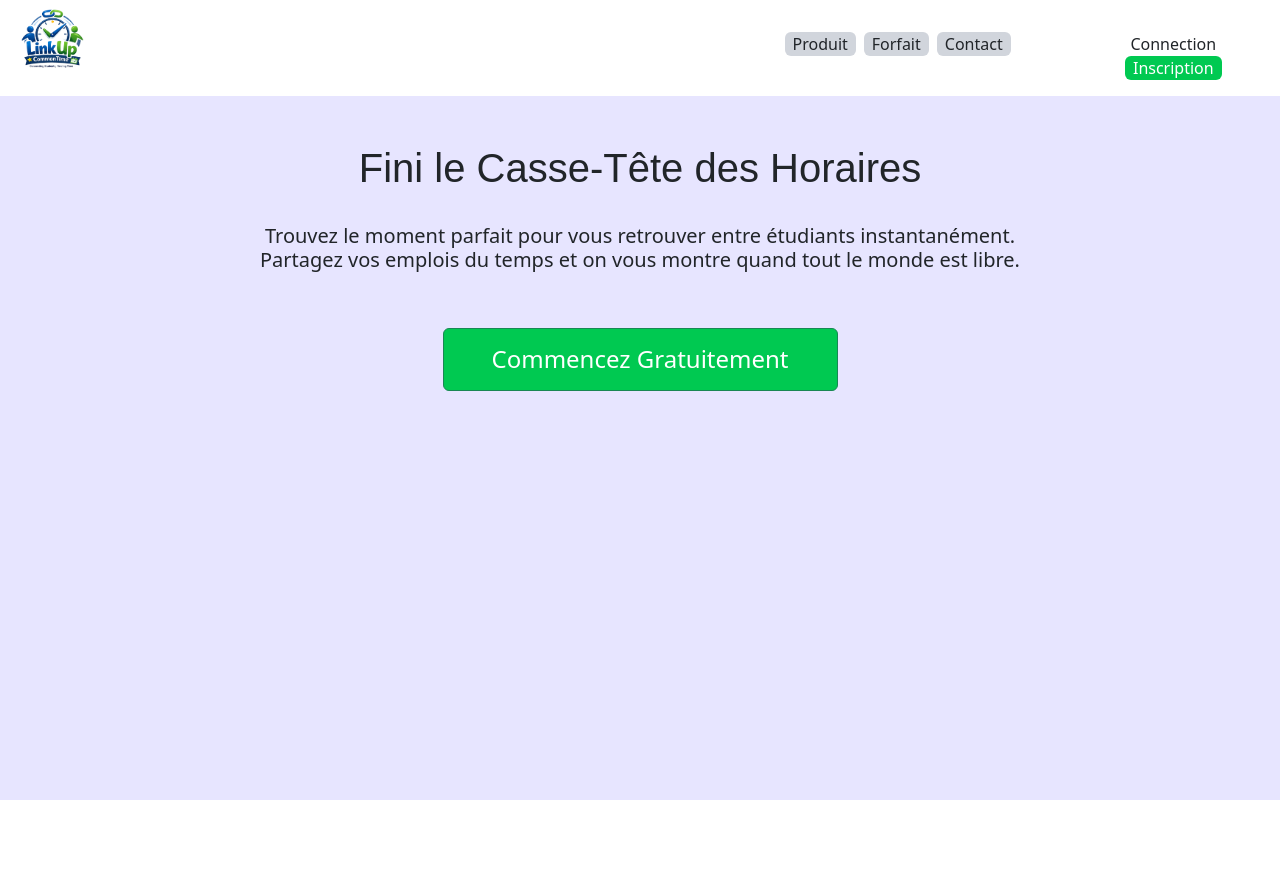
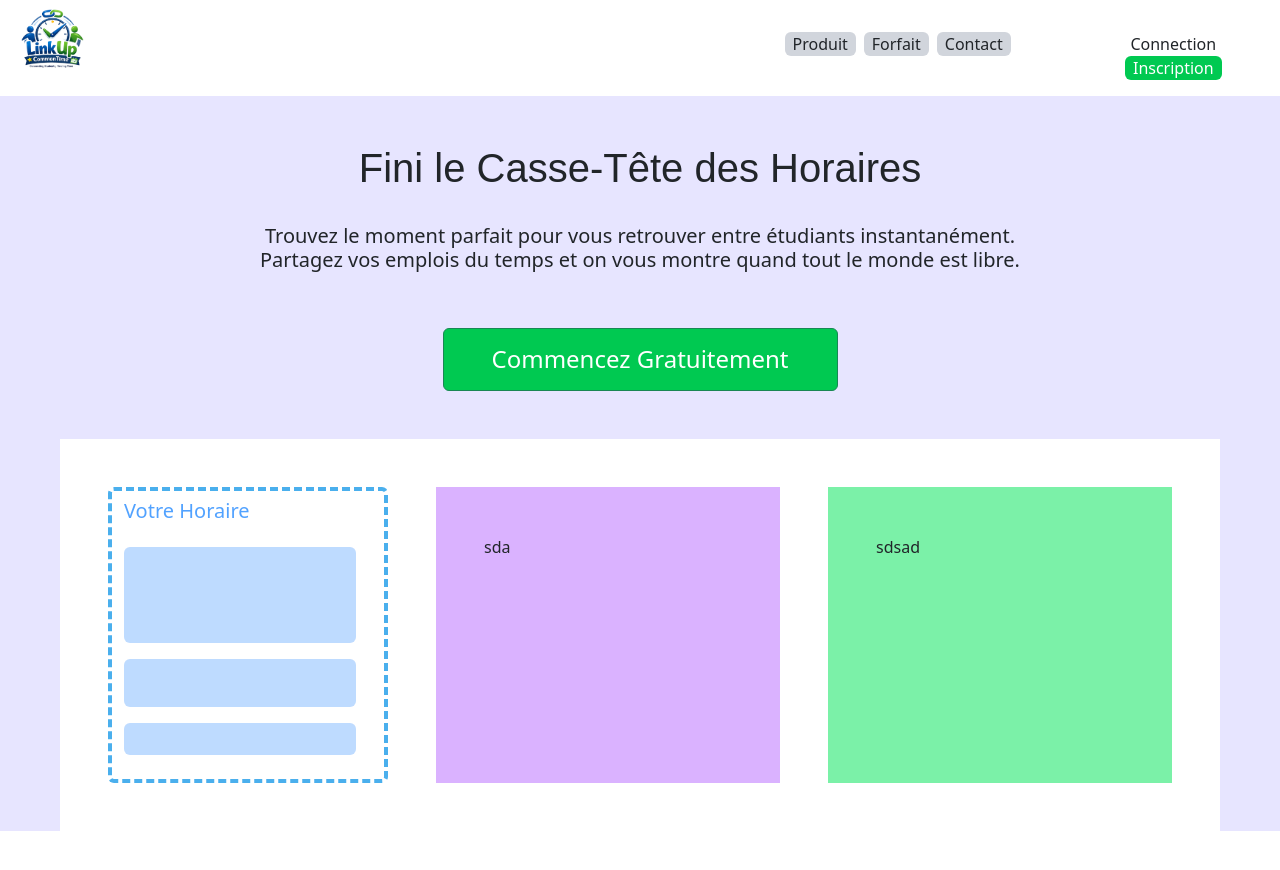
Before and after one commit to SaadK123/PROJET_APP_TRANSACTIONNELLE, a Next.js app in the folder WebApp/my-next-app/: page /HomePage in a window 1280 px wide. Shown: the top 870 px of the page. Before the commit the page ends 800 px from the top, so only its background shows below. Built offline with nearby package versions, Linux system fonts and the light colour scheme.

Commit message:
working on Homepage Exemple at the bottom of the page

```diff
--- a/WebApp/my-next-app/app/HomePage/page.tsx
+++ b/WebApp/my-next-app/app/HomePage/page.tsx
@@ -44,6 +44,24 @@ export default function HomePage() {
         <div className="row pb-5 text-center"><h5>Trouvez le moment parfait pour vous retrouver entre étudiants instantanément. <br />
          Partagez vos emplois du temps et on vous montre quand tout le monde est libre.</h5></div>
         <div className="row-7 text-center"><button type="button" onClick={gotosignup} className="pt-3 pb-3 ps-5 pe-5 bg-green-500 rounded text-white border border-success"><h4 className="h4-HP">Commencez Gratuitement</h4></button></div>
+
+        <div className="row p-5 m-5 bg-white" >
+          <div className="col">
+            <div className="row">
+               <div className="col hp-Border-Blue rounded border border-4 ">
+                <div className="col pe-3 pt-2 bg-white text-blue-400 text-start"><h5>Votre Horaire</h5>
+                  <div className=" p-5 mt-4 rounded bg-blue-200"></div>
+                  <div className="p-4 mt-3 mb-3 rounded bg-blue-200"></div>
+                  <div className="p-3 mb-4 rounded bg-blue-200 "></div>
+                </div>
+                </div>
+              <div className="col p-5 ms-5 me-5 bg-purple-300">sda</div>
+              <div className="col p-5  bg-green-300">sdsad</div>
+            </div>
+
+          </div>
+
+        </div>
       </div>
     </div>
   );
--- a/WebApp/my-next-app/app/globals.css
+++ b/WebApp/my-next-app/app/globals.css
@@ -18,6 +18,12 @@
 
 .h4-HP {
   margin-bottom: 0%;
+}
+
+.hp-Border-Blue{
+  --bs-border-opacity: 1;
+  border-style: dashed !important;
+  border-color: rgba(74, 175, 237)!important;
 }
 
 /* SignUp */
```
